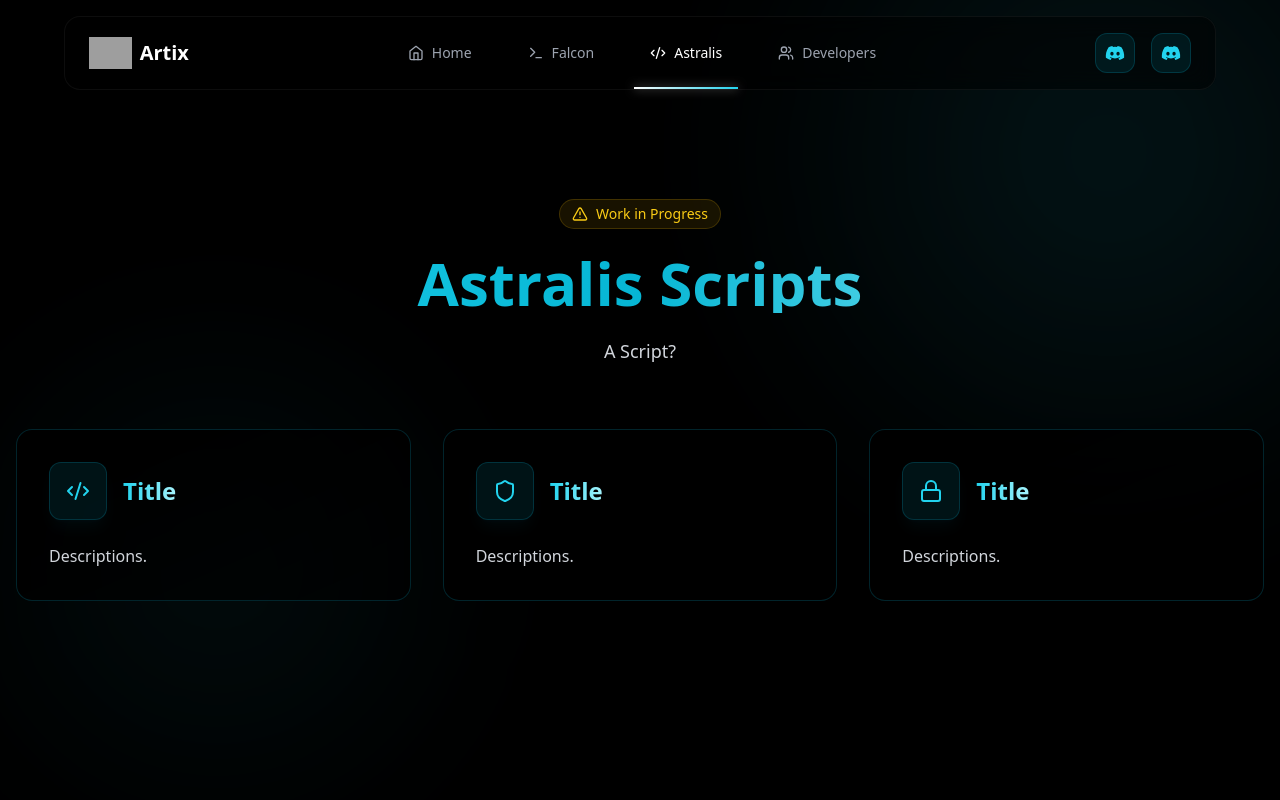
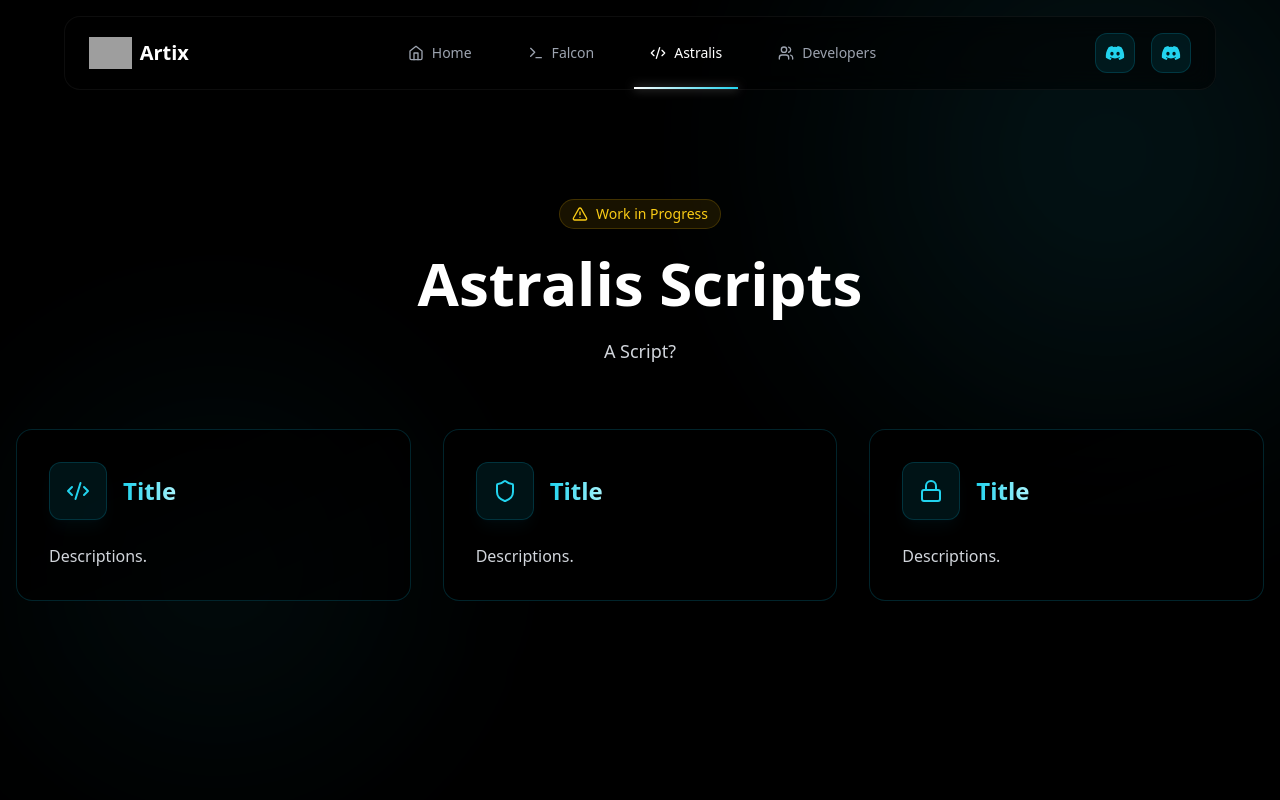
Before and after one commit to YellowGregs/Artix, a React (Vite) app: page /astralis in a window 1280 px wide. Shown: the top 800 px of the page. Built offline with nearby package versions, Linux system fonts and the light colour scheme; grey boxes are pictures that could not be loaded.

Commit message:
Update Astralis.tsx

```diff
--- a/src/pages/Astralis.tsx
+++ b/src/pages/Astralis.tsx
@@ -45,7 +45,7 @@
             initial={{ opacity: 0, y: 20 }}
             animate={{ opacity: 1, y: 0 }}
             transition={{ delay: 0.4 }}
-            className="text-4xl md:text-6xl font-bold text-transparent bg-clip-text bg-gradient-to-r from-cyan-400 via-cyan-500 to-cyan-200 mb-6"
+            className="text-4xl md:text-6xl font-bold text-white mb-6"
           >
             Astralis Scripts
           </motion.h1>
```
